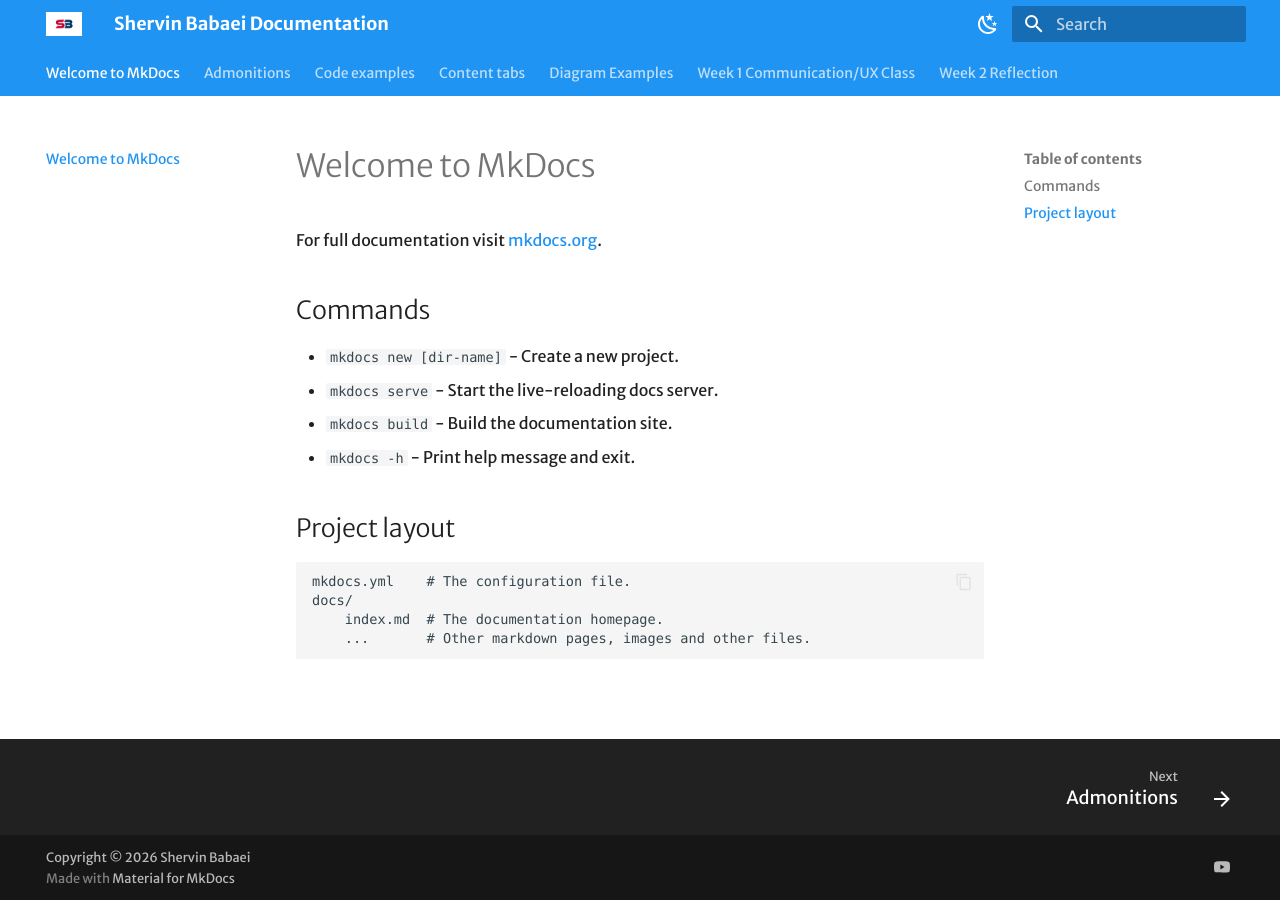
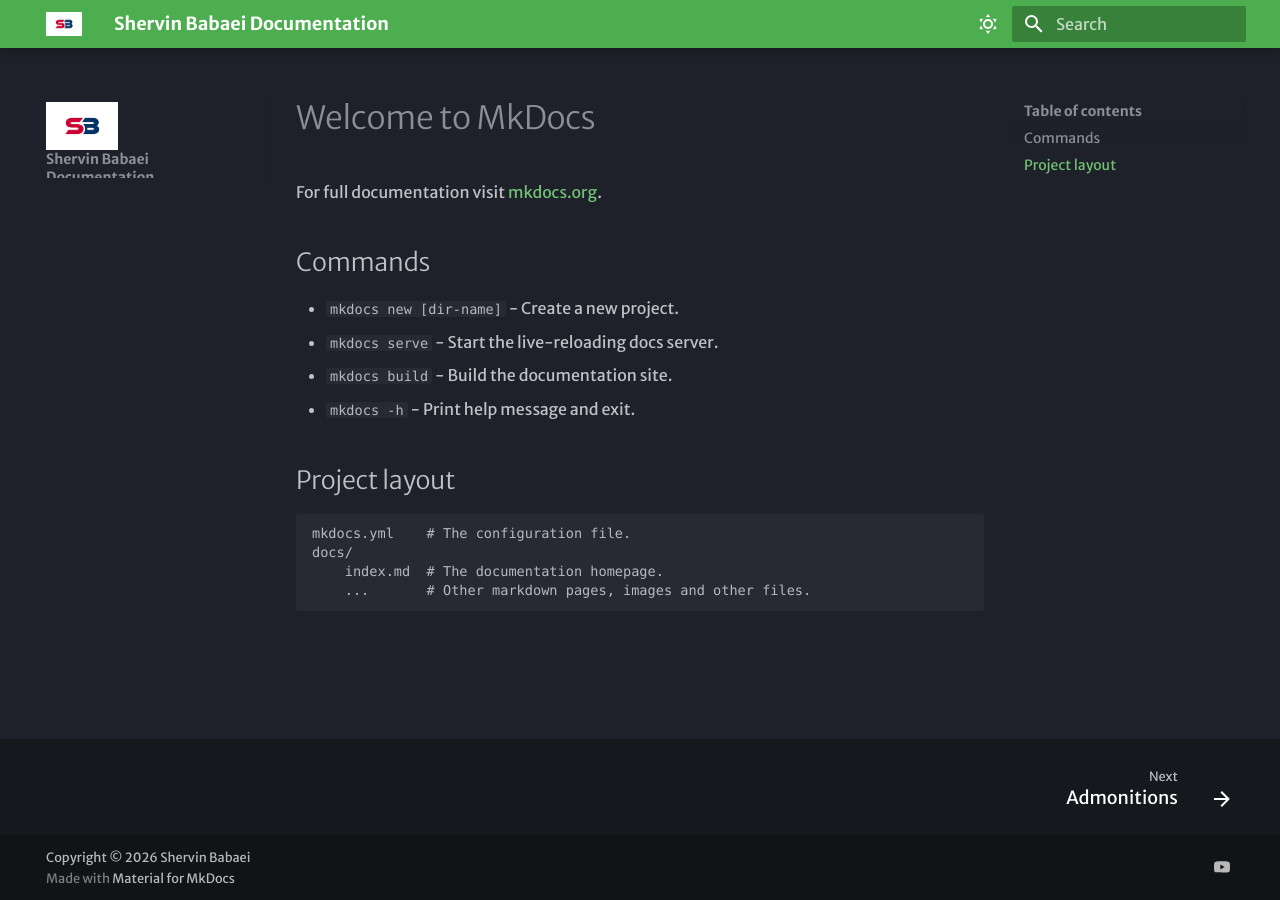
Before and after one commit to ShervinBabaei2007/mkdocs-project-2026, an MkDocs documentation site: the page built from docs/index.md, in a window 1280 px wide. Built offline with MkDocs 1.6.1 and Material for MkDocs 9.7.7, drawn with Linux system fonts in a browser that asks for light colours; some web fonts are replaced.

Commit message:
updated again

```diff
--- /dev/null
+++ b/docs/stylesheets/extra.css
@@ -0,0 +1,29 @@
+/* Force hamburger menu on all screen sizes */
+.md-nav__toggle ~ .md-nav__list {
+  display: none;
+}
+
+.md-nav__toggle:checked ~ .md-nav__list {
+  display: block;
+}
+
+/* Always show hamburger icon */
+.md-nav__title {
+  display: block !important;
+}
+
+/* Hide desktop navigation drawer by default */
+@media screen and (min-width: 76.25em) {
+  .md-nav--primary .md-nav__list {
+    display: none;
+  }
+
+  .md-nav--primary .md-nav__toggle:checked ~ .md-nav__list {
+    display: block;
+  }
+}
+
+/* Ensure hamburger icon is visible */
+.md-nav__title .md-nav__button {
+  display: block !important;
+}
--- a/mkdocs.yml
+++ b/mkdocs.yml
@@ -3,16 +3,7 @@
 # ==========================
 site_name: Shervin Babaei Documentation
 site_url: https://sitename.example
-site_description: Personal documentation and knowledge base
-site_author: Shervin Babaei
 copyright: "Copyright © 2026 Shervin Babaei"
-
-# ==========================
-# Repository (if applicable)
-# ==========================
-# repo_url: https://github.com/yourusername/yourrepo
-# repo_name: yourrepo
-# edit_uri: edit/main/docs/
 
 # ==========================
 # Theme Configuration
@@ -21,53 +12,36 @@
   name: material
   logo: assets/shb.png
   favicon: assets/favicon.ico
-  language: en
   font:
     text: Merriweather Sans
     code: Red Hat Mono
   features:
     - navigation.footer
-    - navigation.tabs           # Top-level tabs
-    - navigation.sections       # Collapsible sections
-    - navigation.top           # Back-to-top button
-    - search.suggest           # Search suggestions
-    - search.highlight         # Highlight search terms
-    - content.code.copy        # Copy button for code blocks
-    - content.tabs.link        # Link content tabs
+    - navigation.instant      # Faster page loads
+    - navigation.sections     # Group navigation items
+    - header.autohide        # Auto-hide header on scroll (optional)
   palette:
     # Dark Mode
-    - media: "(prefers-color-scheme: dark)"
-      scheme: slate
+    - scheme: slate
       primary: green
       accent: deep purple
       toggle:
         icon: material/weather-sunny
-        name: Switch to light mode
+        name: Dark mode
     # Light Mode
-    - media: "(prefers-color-scheme: light)"
-      scheme: default
+    - scheme: default
       primary: blue
       accent: deep orange
       toggle:
         icon: material/weather-night
-        name: Switch to dark mode
-
-# ==========================
-# Plugins
-# ==========================
-plugins:
-  - search:
-      lang: en
-  # - tags  # If you use tags in your docs
+        name: Light mode
 
 # ==========================
 # Markdown Extensions
 # ==========================
 markdown_extensions:
   - attr_list
-  - md_in_html
   - admonition
-  - pymdownx.details
   - pymdownx.emoji:
       emoji_index: !!python/name:material.extensions.emoji.twemoji
       emoji_generator: !!python/name:material.extensions.emoji.to_svg
@@ -84,11 +58,7 @@
           format: !!python/name:pymdownx.superfences.fence_code_format
   - pymdownx.tabbed:
       alternate_style: true
-  - pymdownx.tasklist:
-      custom_checkbox: true
-  - toc:
-      permalink: true
-      toc_depth: 3
+  - pymdownx.details
 
 # ==========================
 # Extra Configuration
@@ -97,14 +67,9 @@
   social:
     - icon: simple/youtube
       link: https://youtube.com/@james-willett
-      name: YouTube Channel
-  # generator: false  # Removes "Made with Material for MkDocs" footer
 
 # ==========================
-# Navigation (optional but recommended)
+# Custom CSS (for hamburger menu)
 # ==========================
-# nav:
-#   - Home: index.md
-#   - Getting Started: getting-started.md
-#   - Guides:
-#       - Guide 1: guides/guide1.md
+extra_css:
+  - stylesheets/extra.css
```
